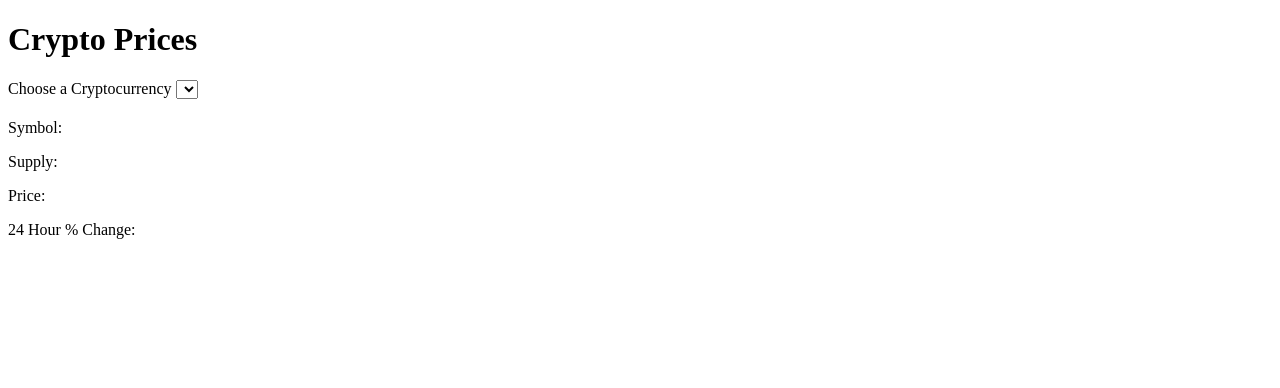
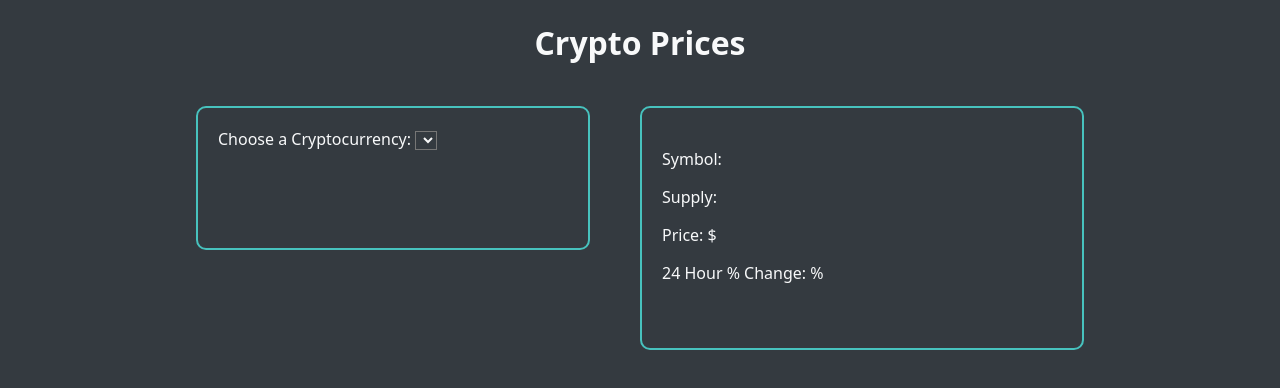
Before and after one commit to kareemta/EECS435ProjectTwo, a website: page index.html in a window 1280 px wide. Drawn offline with Linux system fonts and the light colour scheme; no server answers.

Commit message:
Second commit with CSS applied

```diff
--- a/index.html
+++ b/index.html
@@ -12,17 +12,17 @@
     </header>
 
     <main>
-        <section id="crypto-selector">
-            <label for="crypto-dropdown">Choose a Cryptocurrency</label>
+        <sectionOne id="crypto-selector">
+            <label for="crypto-dropdown">Choose a Cryptocurrency: </label>
             <select id="crypto-dropdown"></select>
-        </section>
-        <section id="crypto-info">
+        </sectionOne>
+        <sectionTwo id="crypto-info">
             <h2 id="name"></h2>
             <p>Symbol: <span id="symbol"></span></p>
             <p>Supply: <span id="supply"></span></p>
-            <p>Price: <span id="priceUsd"></span></p>
-            <p>24 Hour % Change: <span id="changePercent24Hr"></span></p>
-        </section>
+            <p>Price: $<span id="priceUsd"></span></p>
+            <p>24 Hour % Change: <span id="changePercent24Hr"></span>%</p>
+        </sectionTwo>
 
 
     </main>
--- a/styles/styles.css
+++ b/styles/styles.css
@@ -0,0 +1,48 @@
+
+header {
+    text-align: center;
+    color: #f8f9fa;
+    font-family: system-ui, -apple-system, BlinkMacSystemFont, 'Segoe UI', Roboto, Oxygen, Ubuntu, Cantarell, 'Open Sans', 'Helvetica Neue', sans-serif;
+}
+
+body {
+    background-color: #343a40;
+    margin: 0;
+    padding: 0;
+}
+
+main{
+    display: flex;
+    justify-content: center;
+    gap: 50px;
+    padding: 20px;
+    font-family: system-ui, -apple-system, BlinkMacSystemFont, 'Segoe UI', Roboto, Oxygen, Ubuntu, Cantarell, 'Open Sans', 'Helvetica Neue', sans-serif;
+}
+
+sectionOne {
+    height: 100px;
+    color: #f8f9fa;
+    width: 350px;
+    border: 2px solid;
+    border-color: #47c2be;
+    border-radius: 10px;
+    padding: 20px;
+    font-family: system-ui, -apple-system, BlinkMacSystemFont, 'Segoe UI', Roboto, Oxygen, Ubuntu, Cantarell, 'Open Sans', 'Helvetica Neue', sans-serif;
+    background-color: #343a40;
+}
+
+sectionOne select {
+    background-color: #343a40;
+    color: #f8f9fa;
+}
+
+sectionTwo {
+    width: 400px;
+    color: #f8f9fa;
+    height: 200px;
+    border: 2px solid;
+    border-color: #47c2be;
+    border-radius: 10px;
+    padding: 20px;
+    font-family: system-ui, -apple-system, BlinkMacSystemFont, 'Segoe UI', Roboto, Oxygen, Ubuntu, Cantarell, 'Open Sans', 'Helvetica Neue', sans-serif;
+}
```
